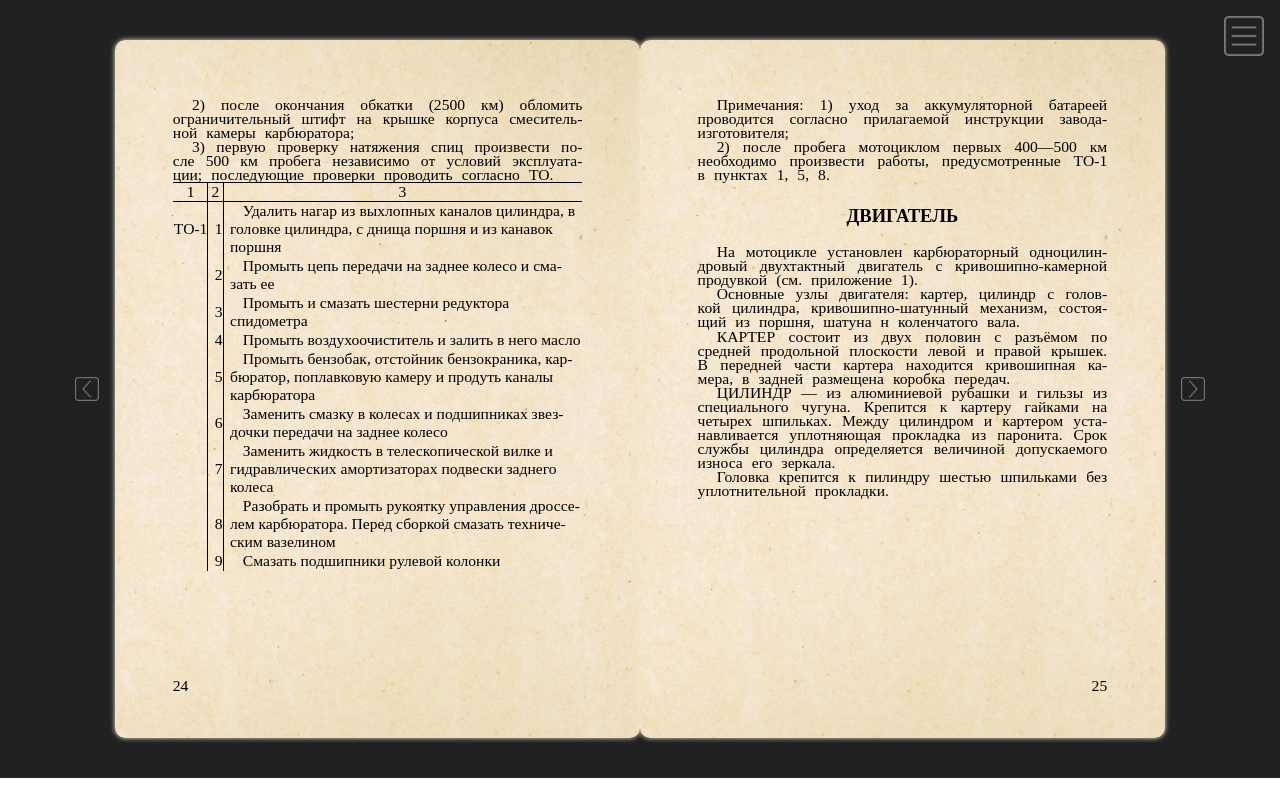
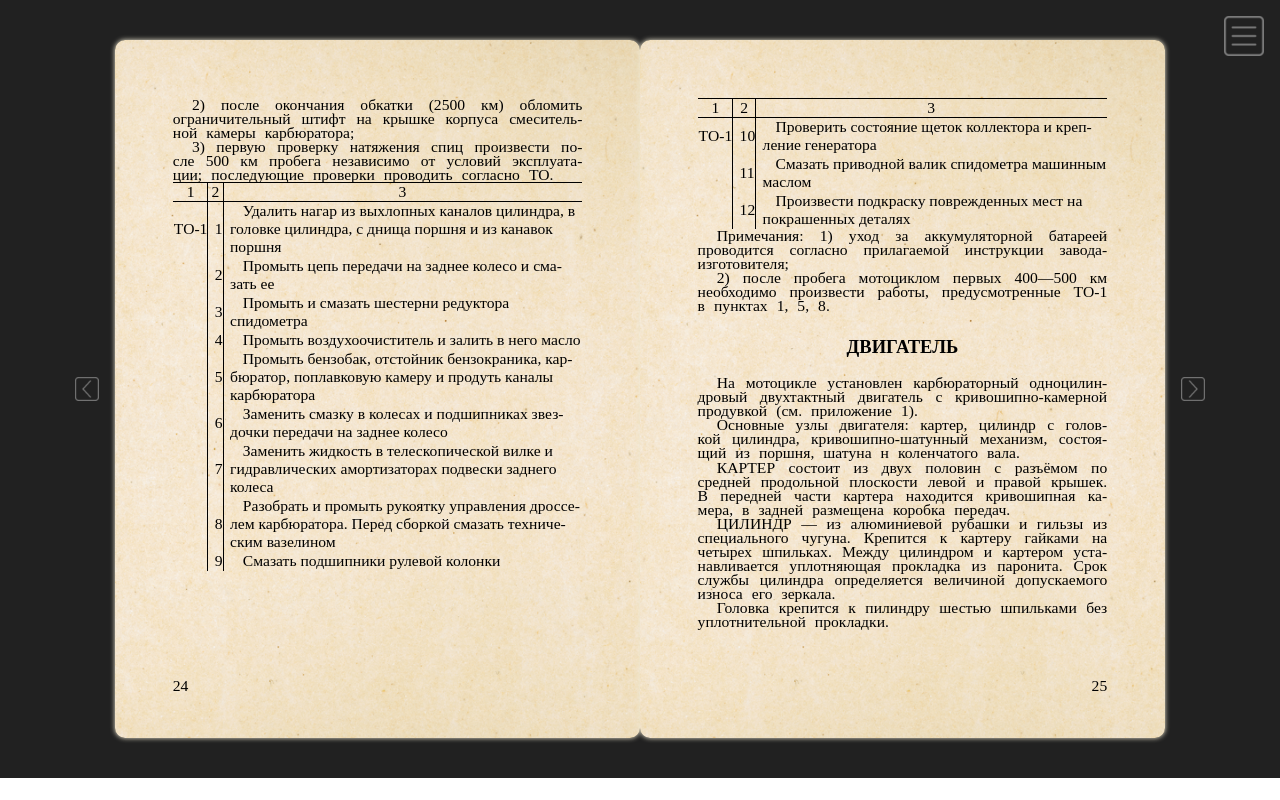
Before and after one commit to PavelGitH/web-book, a plain HTML site: page index.html in a window 1280 px wide. Drawn offline with Linux system fonts and the light colour scheme.

Commit message:
feat: add part page 25

```diff
--- a/index.html
+++ b/index.html
@@ -1257,6 +1257,31 @@
       <p class="numberPageEven">24</p>
     </div>
     <div id="25" class="page page25 displayNone">
+      <table class="table">
+        <tbody>
+          <tr>
+            <td class="td border-top-right-bottom">1</td>
+            <td class="td border-full">2</td>
+            <td class="td border-top-bottom-left">3</td>
+          </tr>
+          <tr>
+            <td class="td padding-top border-right">ТО-1</td>
+            <td class="td padding-top border-right-left text-align-left">10</td>
+            <td class="td  text-align-left padding-top textIndentMinus">Проверить состояние щеток коллектора и крепление
+              генератора</td>
+          </tr>
+          <tr>
+            <td class="td border-right"></td>
+            <td class="td border-right-left text-align-left">11</td>
+            <td class="td  text-align-left textIndentMinus">Смазать приводной валик спидометра машинным маслом</td>
+          </tr>
+          <tr>
+            <td class="td border-right"></td>
+            <td class="td border-right-left text-align-left">12</td>
+            <td class="td  text-align-left textIndentMinus">Произвести подкраску поврежденных мест на покрашенных
+              деталях</td>
+          </tr>
+        </tbody>
       </table>
       <p>
         Примечания: 1&#41; уход за аккумуляторной батареей проводится согласно прилагаемой инструкции
```
